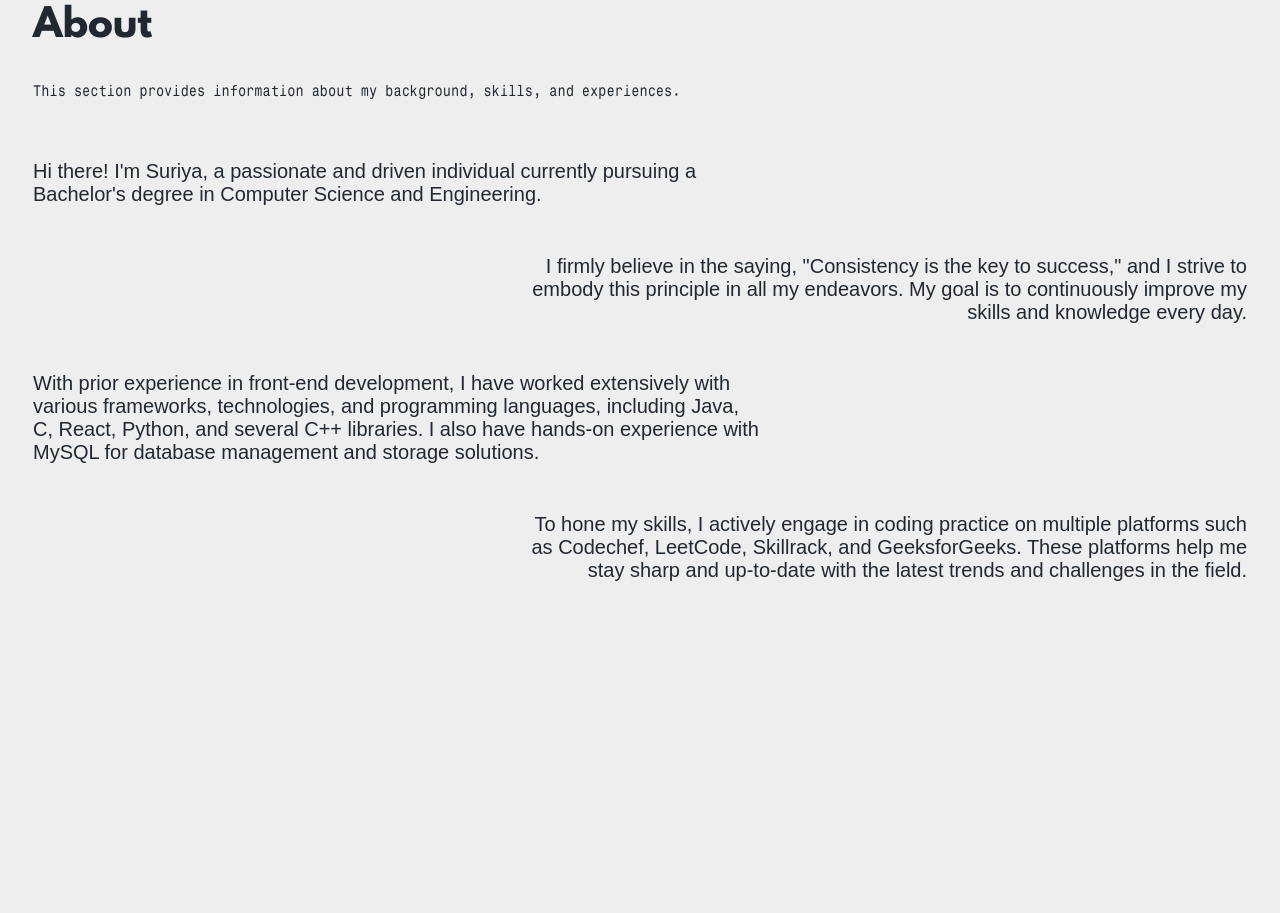
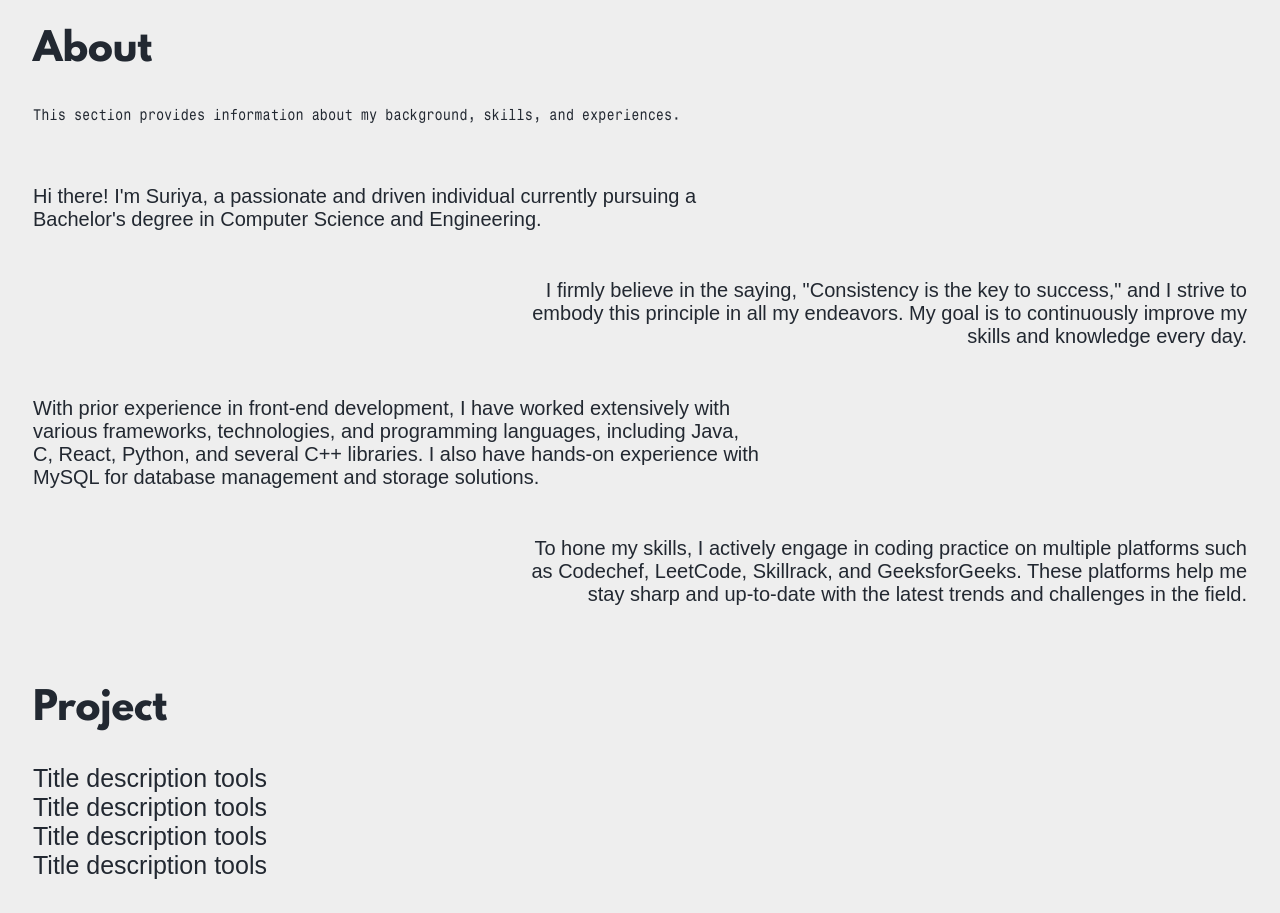
Before and after one commit to suriya216/Portfolio, a plain HTML site: page index.html in a window 1280 px wide. Shown: the part 753-1666 px from the top of the page. Before the commit the page ends 1392 px from the top, so only its background shows below. Drawn offline with Linux system fonts and the light colour scheme.

Commit message:
project template

```diff
--- a/css/main.css
+++ b/css/main.css
@@ -114,12 +114,13 @@ body.dark_mode{
     color: #222831;
 }
 
-.about_title{
+.about_title,
+.project_title{
     font-family: myfont;
 }
 
 .about_desc{
-    padding-top: 12%;
+    padding-top: 14%;
 }
 
 .dummy_desc{
@@ -127,6 +128,10 @@ body.dark_mode{
     padding-bottom: 3%;
     font-size: 14px;
     align-items: flex-start;
+}
+
+.about_line{
+    padding-bottom: 2%;
 }
 
 .about_line1,
--- a/index.html
+++ b/index.html
@@ -18,11 +18,11 @@
     <div class="about_btn">
       <span>About</span>
     </div>
+    <div class="project_btn">
+      <span>Project</span>
+    </div>
     <div class="contact_btn">
       <span>Contact</span>
-    </div>
-    <div class="project_btn">
-      <span>Project</span>
     </div>
     <div class="mode_btn">
       <img src="assets/mode_dark.png" alt="mode" id="pressed" width="30px">
@@ -76,6 +76,34 @@
         GeeksforGeeks. These platforms help me stay sharp and up-to-date with the latest trends and challenges in the field.</span>
       </div>
     </div>
+  </div>
+
+  <div class="project_sec">
+    <h2 class="project_title">Project</h2>
+
+    <div class="project_line1">
+      <span>Title</span>
+      <span>description</span>
+      <span>tools</span>
+    </div>
+
+    <div class="project_line2">
+      <span>Title</span>
+      <span>description</span>
+      <span>tools</span>
+    </div>
+
+    <div class="project_line3">
+      <span>Title</span>
+      <span>description</span>
+      <span>tools</span>
+    </div>
+
+    <div class="project_line4">
+      <span>Title</span>
+      <span>description</span>
+      <span>tools</span>
+    </div>
 
   </div>
 </body>
```
